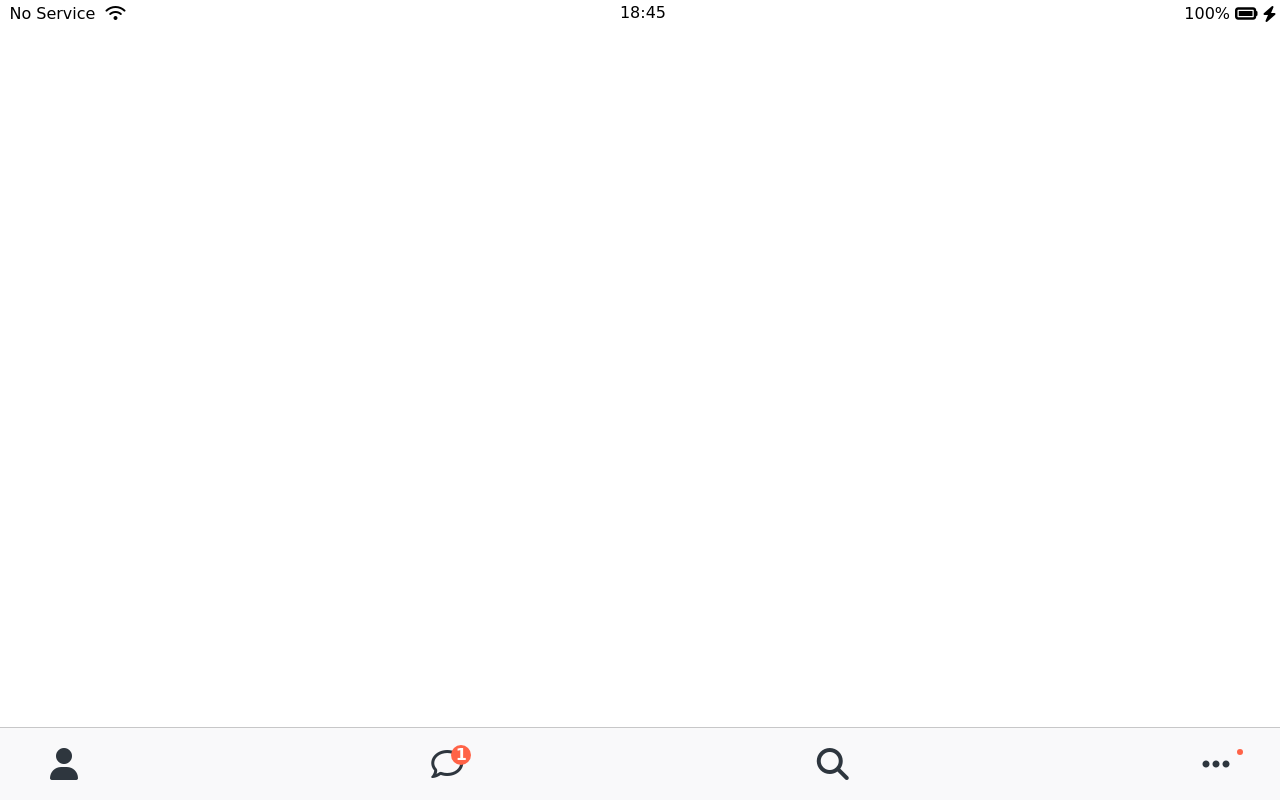
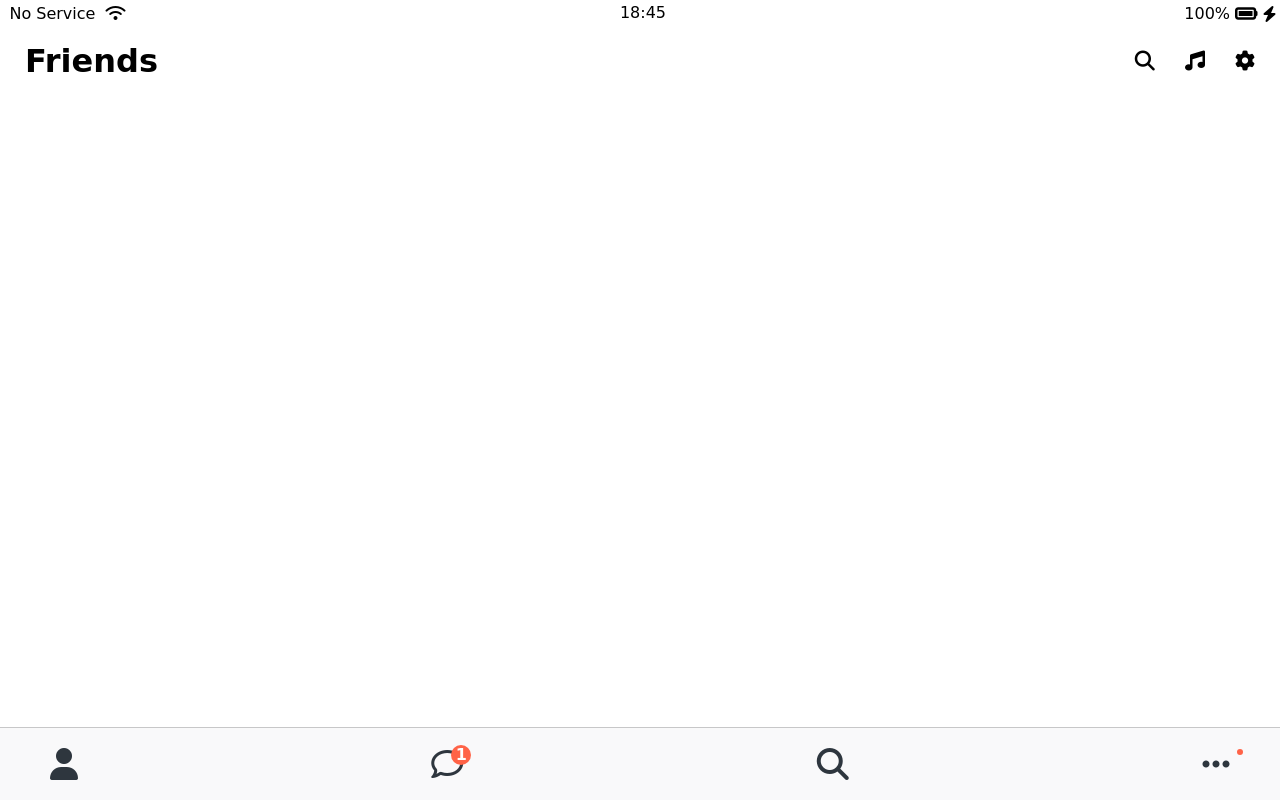
Before and after one commit to jijijung/kokoa-clone-2022, a plain HTML site: page friends.html in a window 1280 px wide. Drawn offline with Linux system fonts and the light colour scheme; a web font is replaced by a local one.

Commit message:
Add header and Create screen-header.css

```diff
--- /dev/null
+++ b/CSS/components/screen-header.css
@@ -0,0 +1,16 @@
+.screen-hearder {
+  display: flex;
+  justify-content: space-between;
+  align-items: center;
+  padding: 25px;
+  margin: 20px 0px;
+}
+
+.screen-hearder__title {
+  font-size: 32px;
+  font-weight: bold;
+}
+
+.screen-hearder__icons span {
+  margin-left: 25px;
+}
--- a/CSS/styles.css
+++ b/CSS/styles.css
@@ -5,6 +5,7 @@
 /* components */
 @import "components/status-bar.css";
 @import "components/nav-bar.css";
+@import "components/screen-header.css";
 
 /* screens */
 @import "screens/login.css";
--- a/friends.html
+++ b/friends.html
@@ -22,6 +22,14 @@
         <i class="fas fa-bolt"></i>
       </div>
     </div>
+    <header class="screen-hearder">
+      <h1 class="screen-hearder__title">Friends</h1>
+      <div class="screen-hearder__icons">
+        <span><i class="fas fa-search fa-lg"></i></span>
+        <span><i class="fas fa-music fa-lg"></i></span>
+        <span><i class="fas fa-cog fa-lg"></i></span>
+      </div>
+    </header>
     <nav class="nav">
       <ul class="nav__list">
         <li class="nav__btn">
```
